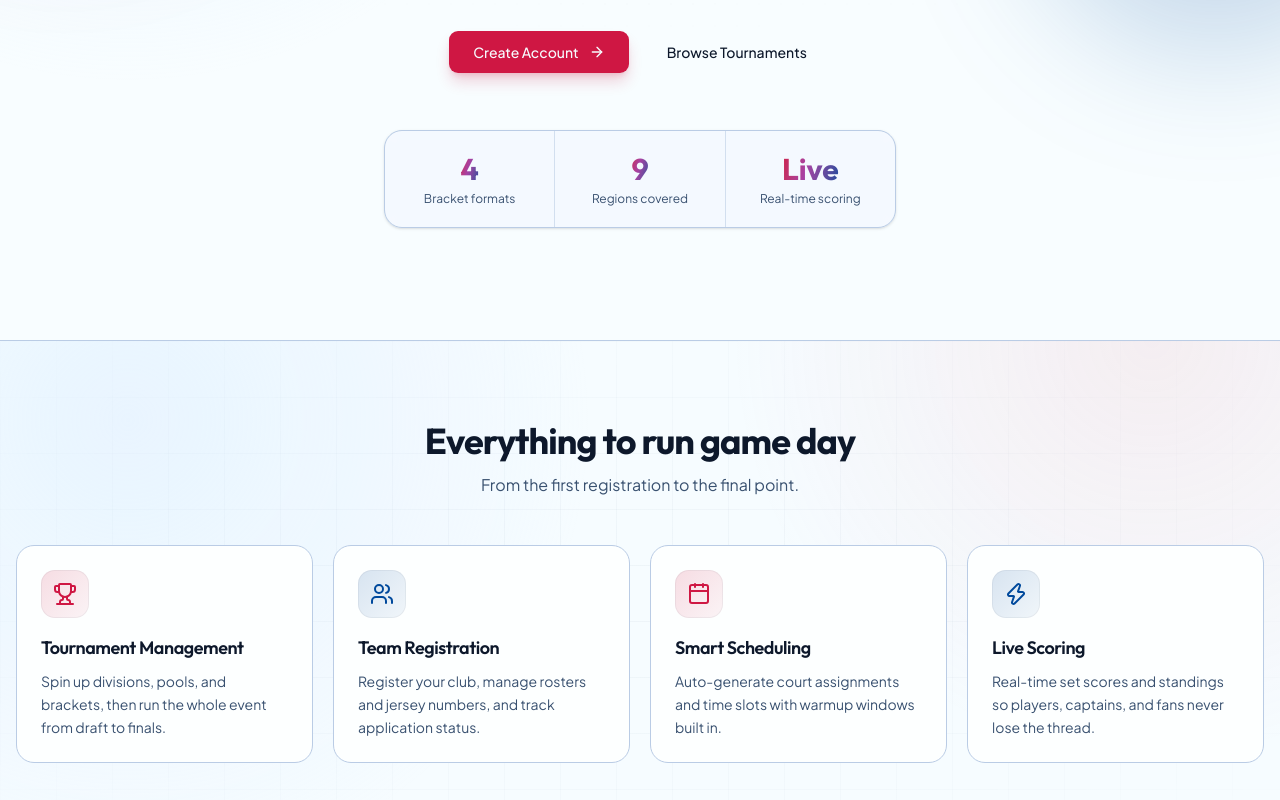
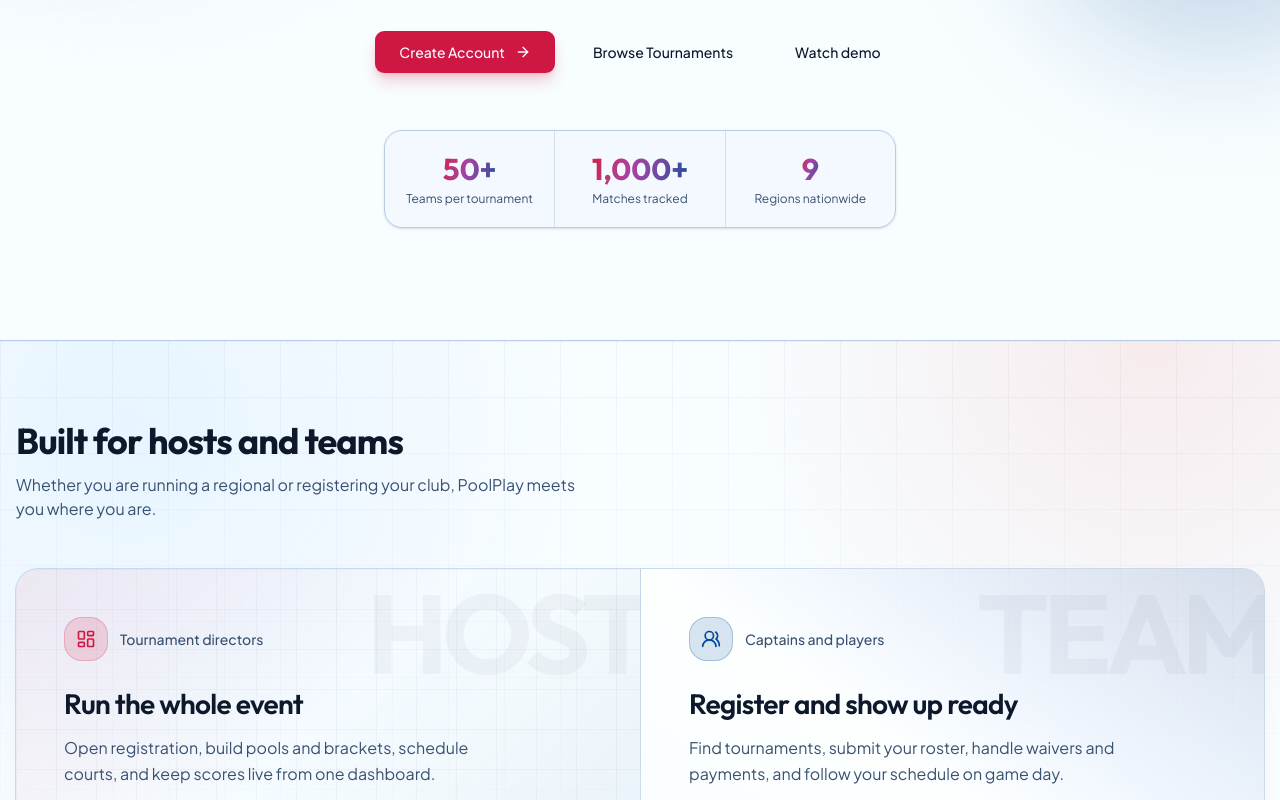
Before and after one commit to anderooc/PoolPlay, a Next.js app: page / in a window 1280 px wide. Shown: the part 460-1260 px from the top of the page. Built offline with nearby package versions, Linux system fonts and the light colour scheme; no server answers; the database is empty.

Commit message:
update: expand homepage with new sections and refreshed layout
Wire in demo, audience, tournament preview, and ops sections, refresh hero stats and game-day feature layout, and load tournaments dynamically.

```diff
--- a/src/app/page.tsx
+++ b/src/app/page.tsx
@@ -23,11 +23,18 @@ import { PoolPlayMark } from "@/components/layout/poolplay-mark";
 import { ThemeToggle } from "@/components/theme-toggle";
 import { UserMenu } from "@/components/layout/user-menu";
 import { Trophy, Users, Calendar, Zap, ArrowRight, Volleyball } from "lucide-react";
+import { cn } from "@/lib/utils";
 import { getCurrentAuthProfile } from "@/lib/auth";
 import { pageMetadata } from "@/lib/metadata";
 import { PublicSiteFooter } from "@/components/layout/public-site-footer";
+import { TournamentDemoSection } from "@/components/marketing/tournament-demo-section";
+import { AudienceSplitSection } from "@/components/marketing/audience-split-section";
+import { FeaturedTournamentsSection } from "@/components/marketing/featured-tournaments-section";
+import { OperationsFeaturesSection } from "@/components/marketing/operations-features-section";
 
 export const metadata = pageMetadata("Home");
+
+export const dynamic = "force-dynamic";
 
 const FEATURES = [
   {
@@ -57,9 +64,9 @@ const FEATURES = [
 ];
 
 const STATS = [
-  { value: "4", label: "Bracket formats" },
-  { value: "9", label: "Regions covered" },
-  { value: "Live", label: "Real-time scoring" },
+  { value: "50+", label: "Teams per tournament" },
+  { value: "1,000+", label: "Matches tracked" },
+  { value: "9", label: "Regions nationwide" },
 ];
 
 export default async function HomePage() {
@@ -125,7 +132,7 @@ export default async function HomePage() {
               </h1>
 
               <p className="mx-auto mt-6 max-w-xl text-pretty text-base text-muted-foreground sm:text-lg">
-                Pools, brackets, court scheduling, and live scores in one place —
+                Pools, brackets, court scheduling, and live scores in one place,
                 so hosts, teams, and fans can ditch the spreadsheets and group
                 chats.
               </p>
@@ -152,6 +159,16 @@ export default async function HomePage() {
                   >
                     Browse Tournaments
                   </Link>
+                  <Link
+                    href="#demo"
+                    className={buttonVariants({
+                      size: "lg",
+                      variant: "ghost",
+                      className: "h-11 px-6 text-sm",
+                    })}
+                  >
+                    Watch demo
+                  </Link>
                 </div>
               )}
 
@@ -174,42 +191,66 @@ export default async function HomePage() {
           </div>
         </section>
 
-        <section className="relative border-t bg-muted/20">
+        <AudienceSplitSection />
+
+        <TournamentDemoSection />
+
+        <FeaturedTournamentsSection />
+
+        <section className="relative border-t">
           <div
             aria-hidden
             className="pointer-events-none absolute inset-0 bg-line-grid [mask-image:radial-gradient(ellipse_70%_80%_at_50%_50%,black,transparent)]"
           />
           <div className="container relative mx-auto px-4 py-20">
-            <div className="mx-auto mb-12 max-w-2xl text-center">
-              <h2 className="text-3xl font-bold tracking-tight sm:text-4xl">
+            <div className="max-w-2xl">
+              <h2 className="text-balance text-3xl font-bold tracking-tight sm:text-4xl">
                 Everything to run game day
               </h2>
-              <p className="mt-3 text-muted-foreground">
+              <p className="mt-3 max-w-xl text-pretty text-muted-foreground">
                 From the first registration to the final point.
               </p>
             </div>
-            <div className="grid gap-5 sm:grid-cols-2 lg:grid-cols-4">
-              {FEATURES.map((feature) => (
-                <div
+
+            <div className="mt-12 overflow-hidden rounded-3xl ring-1 ring-border/70">
+              {FEATURES.map((feature, index) => (
+                <article
                   key={feature.title}
-                  className="group relative overflow-hidden rounded-2xl border bg-card p-6 transition-all duration-300 hover:-translate-y-1 hover:shadow-xl hover:shadow-primary/5"
+                  className={cn(
+                    "group relative grid gap-6 overflow-hidden px-6 py-8 sm:grid-cols-[auto_1fr] sm:items-center sm:gap-8 sm:px-10 sm:py-10",
+                    index > 0 && "border-t border-border/60",
+                    index % 2 === 0
+                      ? "bg-muted/20"
+                      : "bg-gradient-to-r from-primary/[0.05] via-card to-secondary/[0.05]"
+                  )}
                 >
+                  <feature.icon
+                    aria-hidden
+                    className="pointer-events-none absolute -bottom-6 -right-4 h-28 w-28 text-foreground/[0.04] sm:h-32 sm:w-32"
+                  />
                   <div
-                    className={`flex h-12 w-12 items-center justify-center rounded-xl bg-gradient-to-br ${feature.accent} ring-1 ring-inset ring-foreground/5 transition-transform duration-300 group-hover:scale-110`}
+                    className={cn(
+                      "relative flex h-14 w-14 shrink-0 items-center justify-center rounded-2xl bg-gradient-to-br ring-1 ring-inset ring-foreground/5 transition-transform duration-300 group-hover:scale-105",
+                      feature.accent
+                    )}
                   >
                     <feature.icon className="h-6 w-6" />
                   </div>
-                  <h3 className="mt-4 font-heading text-lg font-semibold">
-                    {feature.title}
-                  </h3>
-                  <p className="mt-2 text-sm leading-relaxed text-muted-foreground">
-                    {feature.desc}
-                  </p>
-                </div>
+                  <div className="relative min-w-0">
+                    <h3 className="font-heading text-xl font-semibold tracking-tight">
+                      {feature.title}
+                    </h3>
+                    <p className="mt-2 max-w-prose text-sm leading-relaxed text-muted-foreground sm:text-base">
+                      {feature.desc}
+                    </p>
+                  </div>
+                </article>
               ))}
             </div>
           </div>
         </section>
+
+        <OperationsFeaturesSection />
 
         {!user && (
           <section className="container mx-auto px-4 py-20">
```
